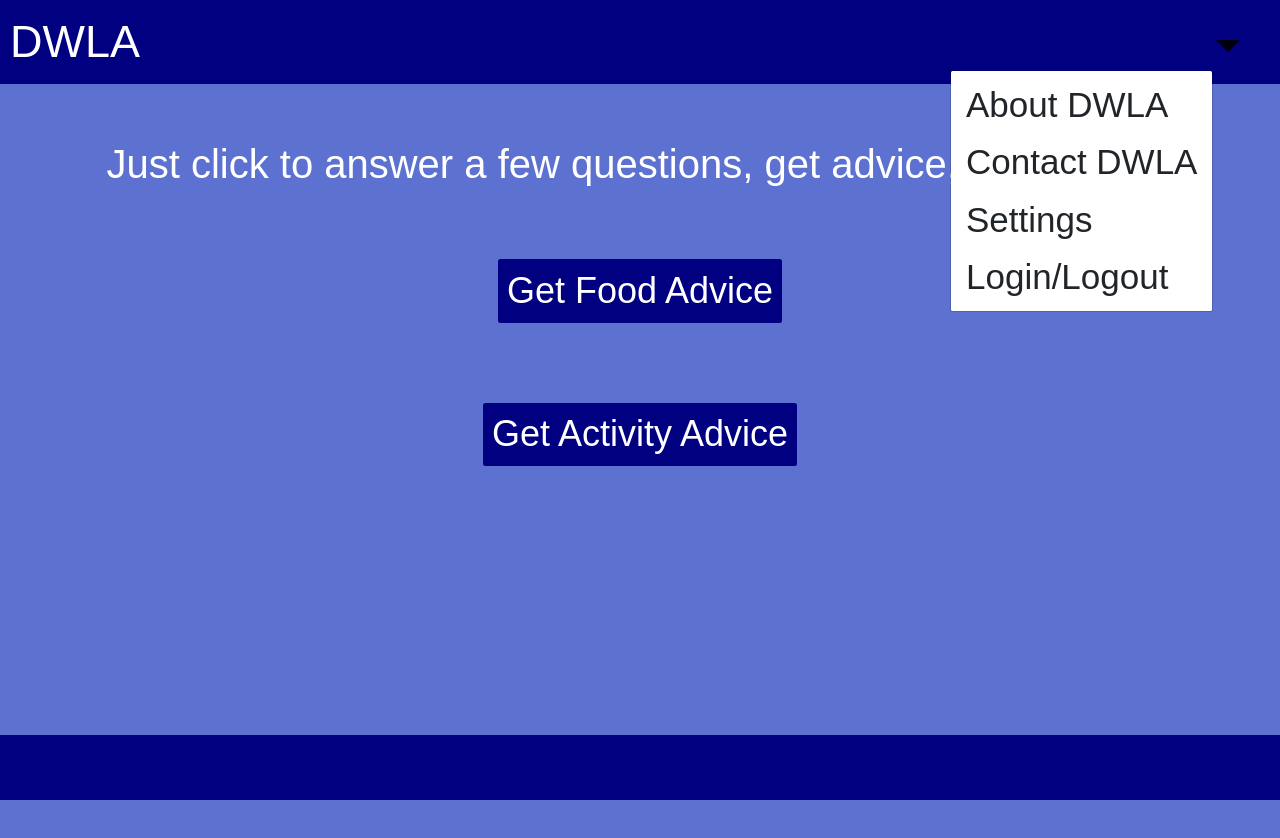
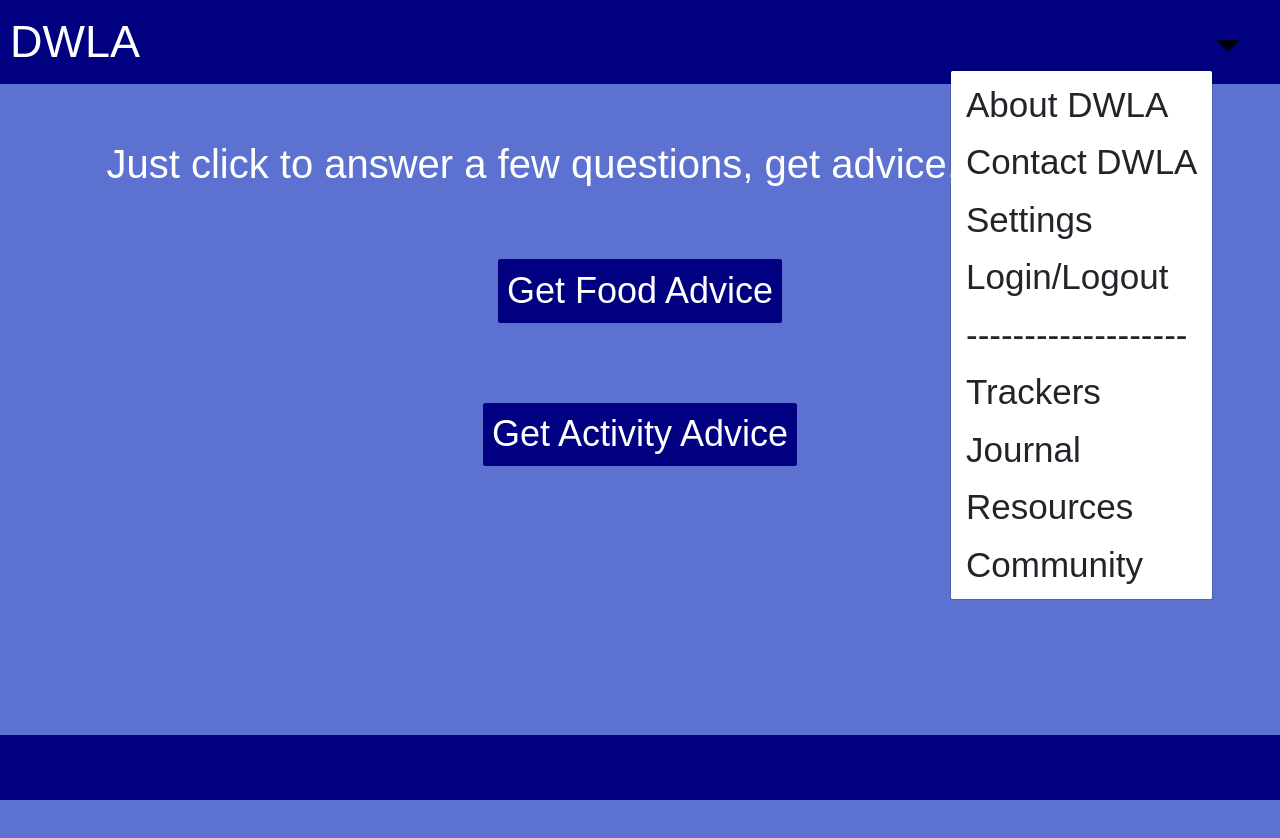
Before and after one commit to stazman/daily-fitness-advisor-frontend, a React (Create React App) app: page / in a window 1280 px wide. Both pictures are taken after a click on the button 955 px from the left and 65 px from the top of the page. Shown: the top 838 px of the page. Built offline with nearby package versions, Linux system fonts and the light colour scheme; no server answers.

Commit message:
Adds feature links to dropdown menu

```diff
--- a/src/components/TopNavbar.js
+++ b/src/components/TopNavbar.js
@@ -113,6 +113,11 @@ const TopNavbar = () => {
                 <NavDropdown.Item href='/'>Contact DWLA</NavDropdown.Item>
                 <NavDropdown.Item href='/'>Settings</NavDropdown.Item>
                 <NavDropdown.Item href='/'>Login/Logout</NavDropdown.Item>
+                <NavDropdown.Item class="divider">-------------------</NavDropdown.Item>
+                <NavDropdown.Item href='/'>Trackers</NavDropdown.Item>
+                <NavDropdown.Item href='/'>Journal</NavDropdown.Item>
+                <NavDropdown.Item href='/'>Resources</NavDropdown.Item>
+                <NavDropdown.Item href='/'>Community</NavDropdown.Item>
               </NavDropdown>
             </Nav>
           {/* </Navbar.Collapse> */}
```
Also changed, not shown: 1 other file (tests, documents, lock files or other folders).
